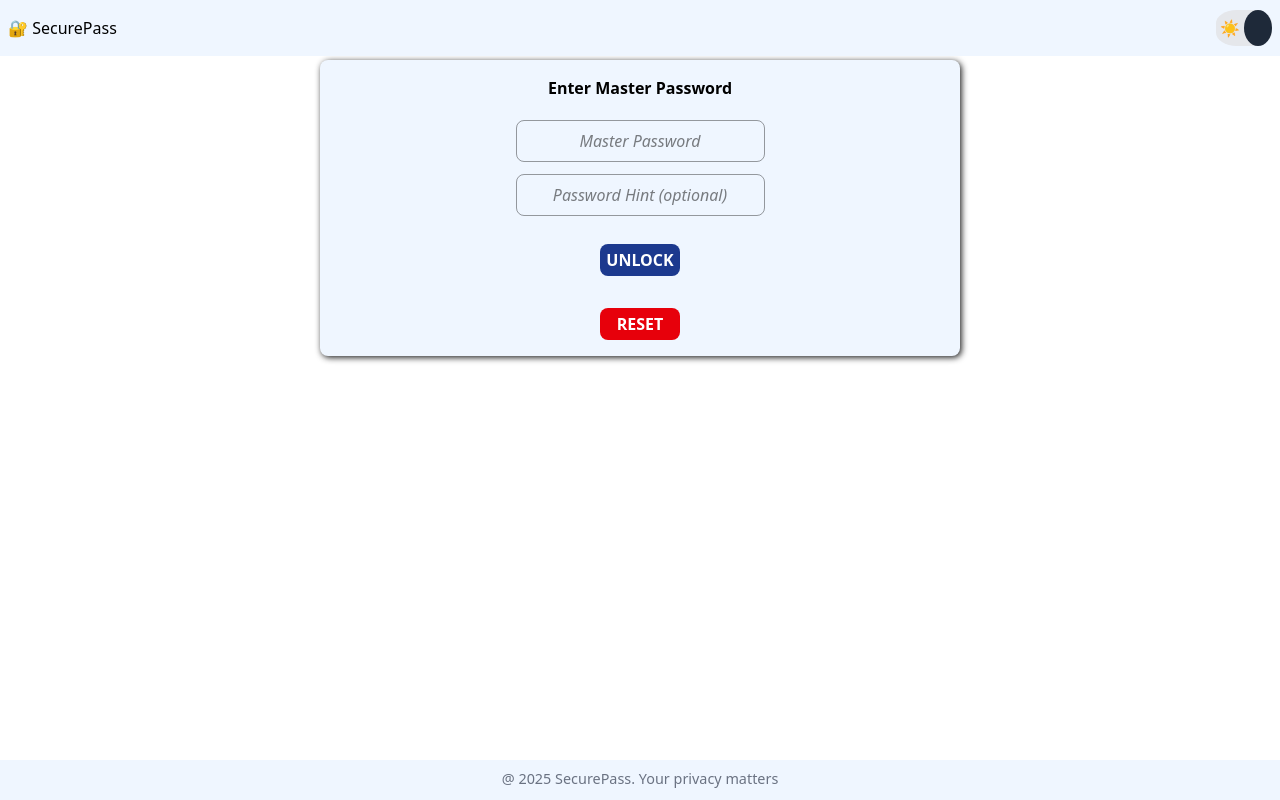
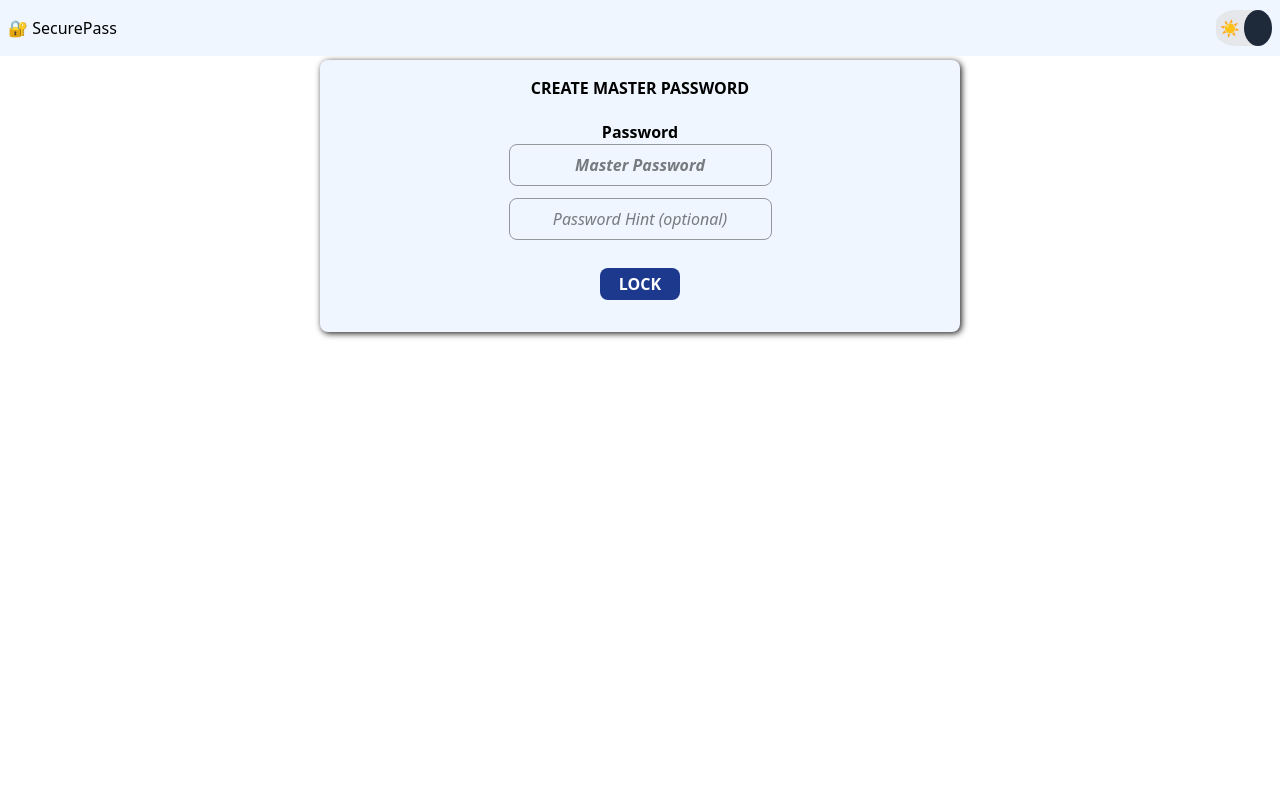
Before and after one commit to warlordtm/SecurePass, a React (Vite) app: page / in a window 1280 px wide. Built offline with nearby package versions, Linux system fonts and the light colour scheme.

Commit message:
Fix UI design

```diff
--- a/src/components/App.tsx
+++ b/src/components/App.tsx
@@ -9,7 +9,7 @@ function App() {
     <main className='main-section'>
       <Header/>
       <PasswordForm/>
-      <Footer/>
+      {/* <Footer/> */}
     </main>
   )
 }
--- a/src/components/MasterPasswordPrompt.tsx
+++ b/src/components/MasterPasswordPrompt.tsx
@@ -7,6 +7,7 @@ type Props = {
 
 function MasterPasswordPrompt({ onSubmit }: Props) {
   const [password, setPassword] = useState("")
+  //const [confirmPassword, setConfirmPassword] = useState("")
   const [hint, setHint] = useState("")
 
   const handleSubmit = (e: React.FormEvent) => {
@@ -31,8 +32,9 @@ function MasterPasswordPrompt({ onSubmit }: Props) {
 
   return (
     <div className="master-password-prompt">
-      <h2>Enter Master Password</h2>
+      {!localStorage.getItem("card") ? <h2>CREATE MASTER PASSWORD</h2> : <h2>ENTER MASTER PASSWORD</h2>}
       <form onSubmit={handleSubmit}>
+        <label htmlFor="password">Password</label>
         <input
           type="password"
           placeholder="Master Password"
@@ -41,15 +43,25 @@ function MasterPasswordPrompt({ onSubmit }: Props) {
           className="input"
         />
         {!localStorage.getItem("card") && (
+          <>
+            {/* <label htmlFor="password">Confirm password</label>
+            <input
+              name="password"
+              type="password"
+              value={confirmPassword}
+              onChange={e => setConfirmPassword(e.target.value)}
+              className="input"
+            /> */}
             <input
               type="text"
               placeholder="Password Hint (optional)"
               value={hint}
               onChange={e => setHint(e.target.value)}
-            className="input"
+              className="input hint"
             />
+          </>
         )}
-        <button type="submit" className="submit-btn">UNLOCK</button>
+        {!localStorage.getItem("card") ? <button type="submit" className="submit-btn">LOCK</button> : <button type="submit" className="submit-btn">UNLOCK</button>}
       </form>
 
       {localStorage.getItem("hint") && (
@@ -58,9 +70,9 @@ function MasterPasswordPrompt({ onSubmit }: Props) {
         </p>
       )}
 
-      <button onClick={handleReset} className="submit-btn danger">
-        RESET
-      </button>
+      {localStorage.getItem("card") && <button onClick={handleReset} className="submit-btn danger">
+       - reset password -
+      </button>}
     </div>
   )
 }
--- a/src/components/PasswordCard.tsx
+++ b/src/components/PasswordCard.tsx
@@ -1,3 +1,5 @@
+import "../styles/PasswordCard.css"
+
 type Props = {
   id: number
   website?: string
@@ -20,14 +22,18 @@ function PasswordCard({
   onEdit
 }: Props) {
   return (
-    <div className="password-card">
-      <h3>{website || "No Website"}</h3>
-      <p><strong>Email:</strong> {email || "N/A"}</p>
-      <p><strong>Username:</strong> {username || "N/A"}</p>
-      <p><strong>Password:</strong> {password}</p>
-      <p><strong>Note:</strong> {note || "None"}</p>
-      <button onClick={() => onEdit(id)} className="edit-btn">Edit</button>
-      <button onClick={() => onDelete(id)} className="delete-btn">Delete</button>
+    <div className="password-card-section">
+      <div className="user-details">
+        <h3>{website || "No Website"}</h3>
+        <p>Email: {email || "N/A"}</p>
+        <p>Username: {username || "N/A"}</p>
+        <p>Password: {password}</p>
+        <p>Note: {note || "None"}</p>
+      </div>
+      <div className="user-icons">
+        <button onClick={() => onEdit(id)} className="edit-btn icons">Edit</button>
+        <button onClick={() => onDelete(id)} className="delete-btn icons">Delete</button>
+      </div>
     </div>
   )
 }
--- a/src/styles/MasterPasswordPrompt.css
+++ b/src/styles/MasterPasswordPrompt.css
@@ -19,7 +19,11 @@
 }
 
 .master-password-prompt form{
-  @apply flex flex-col justify-center items-center
+  @apply flex flex-col font-bold justify-center items-center
+}
+
+.hint::placeholder{
+  @apply font-medium
 }
 
 .master-password-prompt button{
@@ -33,8 +37,10 @@ dark:bg-white dark:text-blue-800
 }
 
 .master-password-prompt .danger{
-  @apply bg-red-600 mt-4
-   dark:text-white
+  @apply mt-4 text-[.9rem] bg-blue-50
+  text-red-600 w-full
+
+  dark:bg-stone-900 dark:text-red-300
 }
 
 .master-password-prompt input{
```
Lines whose indentation alone changed are shown as unchanged.
